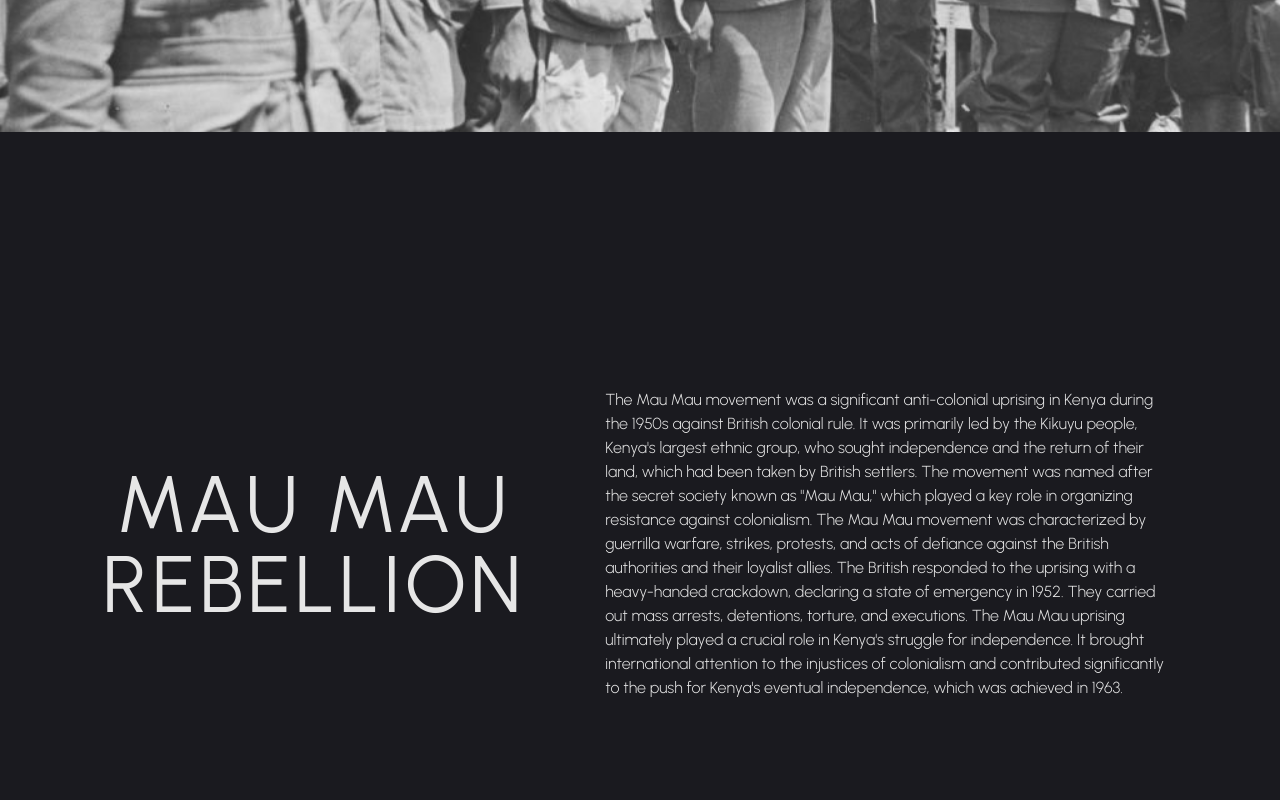
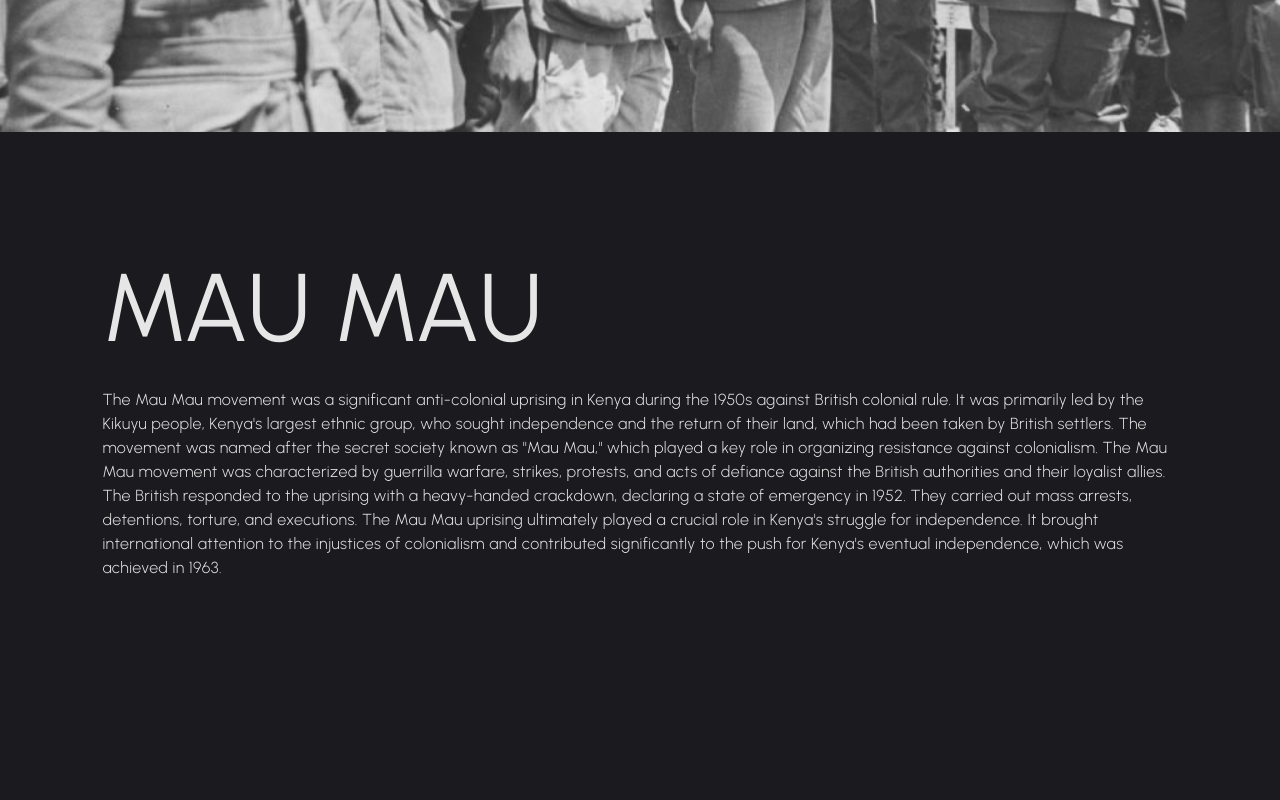
Before and after one commit to jmoseka/jamhuriday, a Next.js app: page / in a window 1280 px wide. Shown: the part 4000-4800 px from the top of the page. Built offline with nearby package versions, Linux system fonts and the light colour scheme.

Commit message:
fix the mau mau section

```diff
--- a/app/page.js
+++ b/app/page.js
@@ -97,7 +97,7 @@ export default function Home() {
       </section>
 
       {/* section resistant groups
-      Detailing information in a gazette structure stsyle
+
       */}
 
       <div className='line'>
@@ -120,10 +120,11 @@ export default function Home() {
           <Image src={maumau} alt='mau mau troops' fill style={{ objectFit: "cover" }} />
         </div>
 
-        <div className='px-2 sm:px-[8vw] py-40 md:py-64 w-[100%] flex flex-col md:flex-row md:items-center items-start
-         justify-center gap-4 md:gap-8 xl:gap-20'>
-          <p className='uppercase text-[1.6rem] md:text-5xl xl:text-[5rem] 2xl:text-[4vw] text-start md:text-center font-semi-bold md:tracking-wider tracking-wide'>MAU MAU REBELLION</p>
-          <p className='font-light text-[0.93rem] md:text-base 2xl:text-[1.1vw]  2xl:leading-[1.4vw]  '>{mauMauText}</p>
+        <div className='h-[100vh] px-2 sm:px-[8vw] flex flex-col gap-8'>
+          <p className='uppercase pt-28 xl:pt-32 2xl:pt-[10vw]
+            text-[3.2rem] md:text-7xl lg:text-8xl 2xl:text-[7vw]
+           font-semi-bold md:tracking-normal tracking-wide'>MAU MAU </p>
+          <p className='body-text  '>{mauMauText}</p>
         </div>
 
 
--- a/components/IntroText.jsx
+++ b/components/IntroText.jsx
@@ -15,11 +15,11 @@ export default function IntroText({ title, subtitle, desc }) {
 
   return (
     <div className="intro w-full ">
-      <div className="h-[100%] flex flex-col gap-10 2xl:gap-28 pt-28 xl-32 2xl:pt-[10vw]">
+      <div className="h-[100%] flex flex-col gap-10 2xl:gap-28 pt-28 xl-pt-32 2xl:pt-[10vw]">
         <motion.h2
           ref={element}
           style={{ opacity: scrollYProgress }}
-          className="font-josefin text-[3rem] md:text-7xl lg:text-8xl 2xl:text-[7vw]"
+          className="font-josefin text-[3.2rem] md:text-7xl lg:text-8xl 2xl:text-[7vw]"
         >
           {words.map((word, index) => {
             const start = index / words.length;
```
